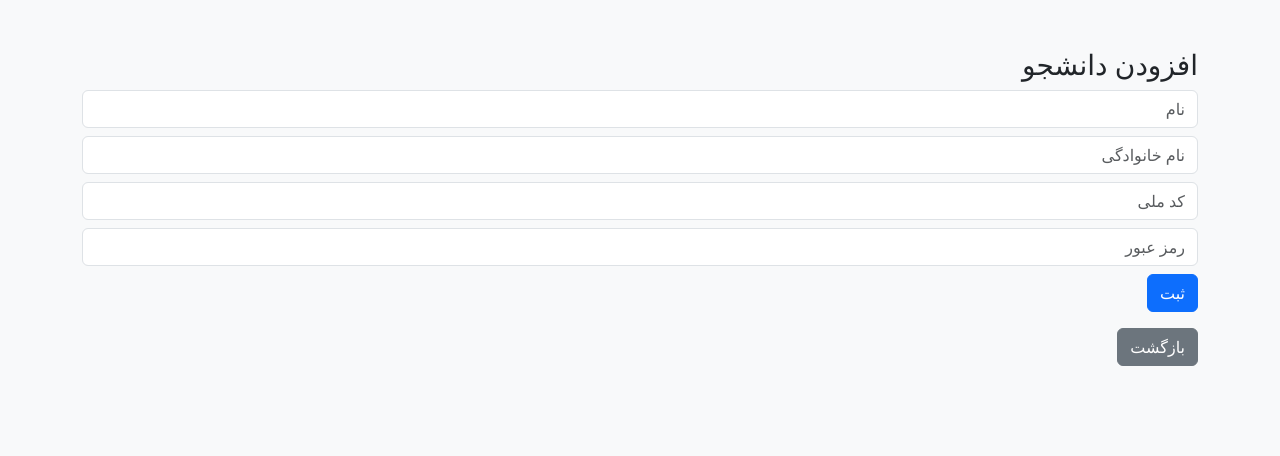
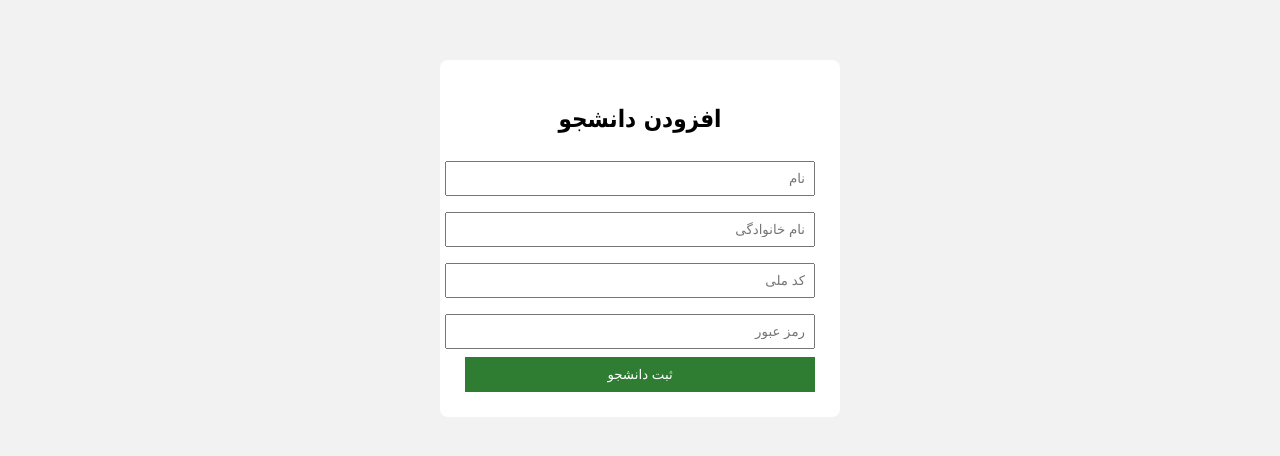
Before and after one commit to elitamor73-spec/university-system-khanlari-, a FastAPI app: page /add_student in a window 1280 px wide. Shown: the top 456 px of the page. Run offline with FastAPI, Linux system fonts and the light colour scheme.

Commit message:
Update add_student.html

```diff
--- a/templates/add_student.html
+++ b/templates/add_student.html
@@ -1,23 +1,57 @@
-
 <!DOCTYPE html>
-<html lang="fa" dir="rtl">
+<html lang="fa">
 <head>
 <meta charset="UTF-8">
 <title>افزودن دانشجو</title>
-<link href="https://cdn.jsdelivr.net/npm/bootstrap@5.3.0/dist/css/bootstrap.min.css" rel="stylesheet">
+<style>
+body{
+    font-family:tahoma;
+    direction:rtl;
+    background:#f2f2f2;
+    text-align:center;
+}
+.box{
+    width:350px;
+    margin:60px auto;
+    background:white;
+    padding:25px;
+    border-radius:8px;
+}
+input{
+    width:100%;
+    padding:8px;
+    margin:8px 0;
+}
+button{
+    width:100%;
+    padding:10px;
+    background:#2e7d32;
+    color:white;
+    border:none;
+}
+</style>
 </head>
-<body class="bg-light">
-<div class="container mt-5">
-<h3>افزودن دانشجو</h3>
-{% if message %}<div class="alert alert-warning mt-3">{{ message }}</div>{% endif %}
-<form method="post">
-<input name="firstname" class="form-control mb-2" placeholder="نام" required>
-<input name="lastname" class="form-control mb-2" placeholder="نام خانوادگی" required>
-<input name="national_id" class="form-control mb-2" placeholder="کد ملی" required>
-<input type="password" name="password" class="form-control mb-2" placeholder="رمز عبور" required>
-<button class="btn btn-primary">ثبت</button>
+
+<body>
+
+<div class="box">
+<h2>افزودن دانشجو</h2>
+
+<form action="/add_student" method="post">
+
+<input type="text" name="first_name" placeholder="نام" required>
+
+<input type="text" name="last_name" placeholder="نام خانوادگی" required>
+
+<input type="text" name="national_id" placeholder="کد ملی" required>
+
+<input type="password" name="password" placeholder="رمز عبور" required>
+
+<button type="submit">ثبت دانشجو</button>
+
 </form>
-<a href="/" class="btn btn-secondary mt-3">بازگشت</a>
+
 </div>
+
 </body>
 </html>
```
